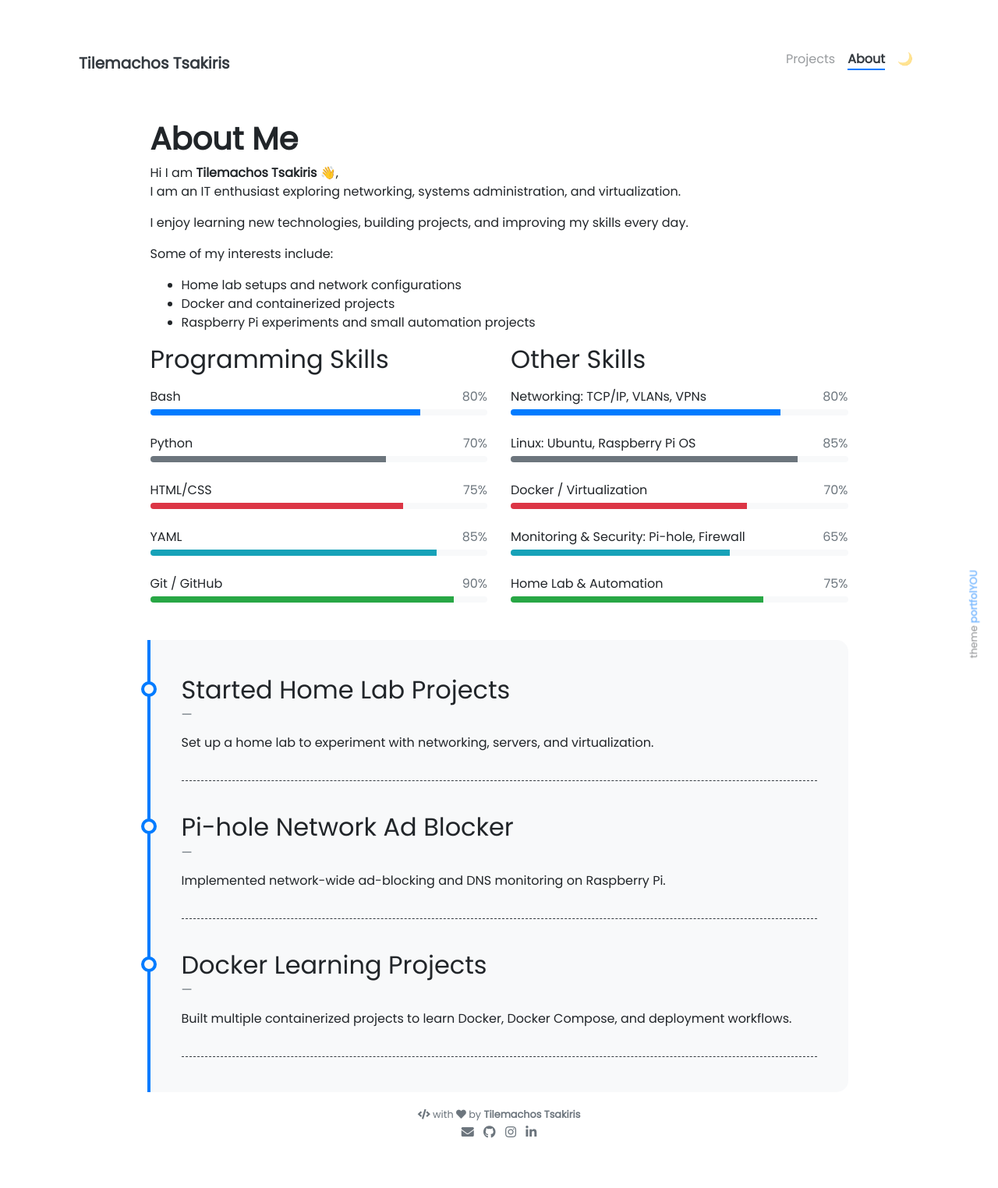
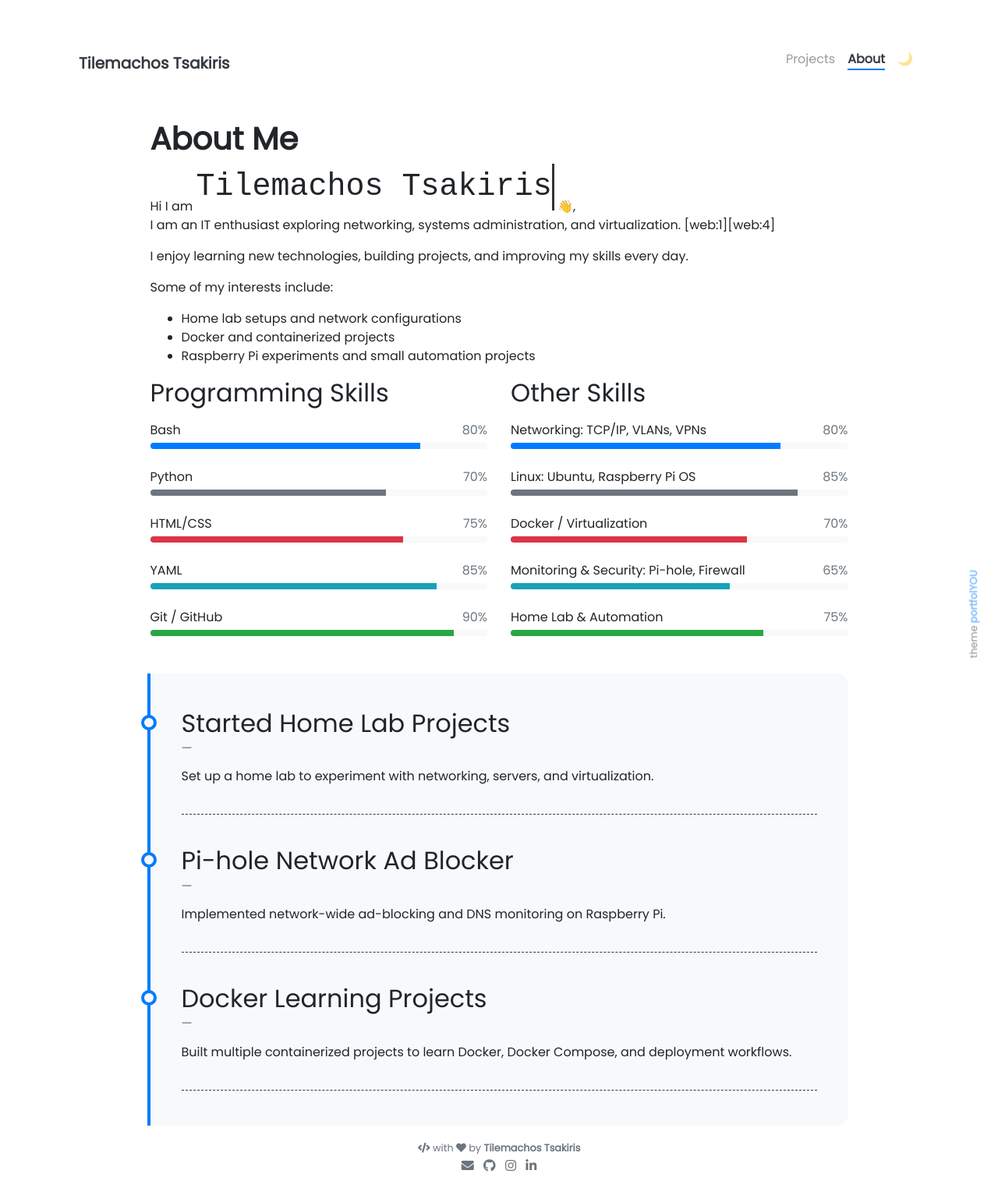
Before and after one commit to itstaftaf/itstaftaf.github.io, a Jekyll site: the page built from pages/about.md, in a window 1280 px wide. Shown: the whole page at 78% size. Built offline with Jekyll 4.4.1, drawn with Linux system fonts in a browser that asks for light colours; nearby versions of some CDN libraries; emoji names are drawn with the system emoji font; before the commit the page ends 1481 px from its top, so only the background shows below that; part of the change alters nothing that is shown.

```diff
--- a/pages/about.md
+++ b/pages/about.md
@@ -5,10 +5,32 @@ permalink: /about/
 weight: 3
 ---
 
+<style>
+.name-display {
+  font-size: 2.5em !important; /* Makes name bigger */
+  display: inline-block;
+  overflow: hidden;
+  white-space: nowrap;
+  border-right: 3px solid #333;
+  animation: typing 3s steps(20, end), blink-caret 0.75s step-end infinite;
+  font-family: monospace;
+}
+
+@keyframes typing {
+  from { width: 0; }
+  to { width: 100%; }
+}
+
+@keyframes blink-caret {
+  from, to { border-color: transparent; }
+  50% { border-color: #333; }
+}
+</style>
+
 # **About Me**
 
-Hi I am **Tilemachos Tsakiris** :wave:,<br>
-I am an IT enthusiast exploring networking, systems administration, and virtualization.
+Hi I am <span class="name-display">Tilemachos Tsakiris</span> :wave:,<br>
+I am an IT enthusiast exploring networking, systems administration, and virtualization. [web:1][web:4]
 
 I enjoy learning new technologies, building projects, and improving my skills every day.
 
```
